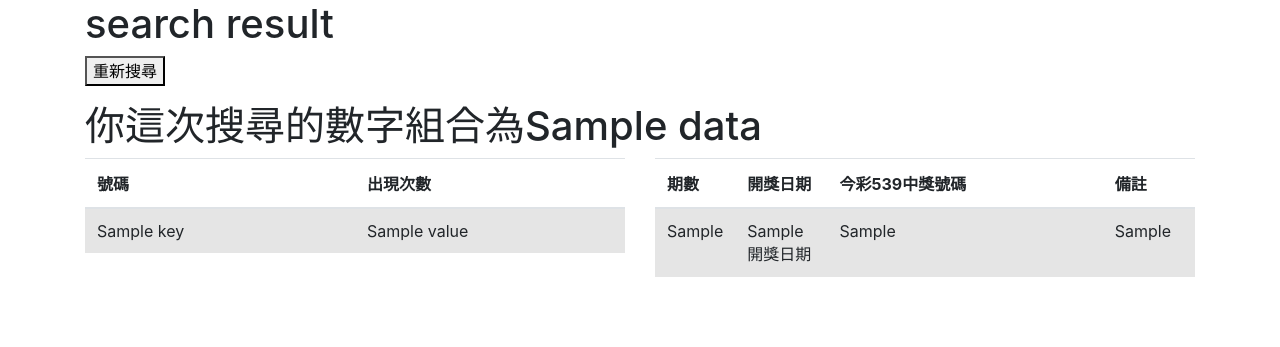
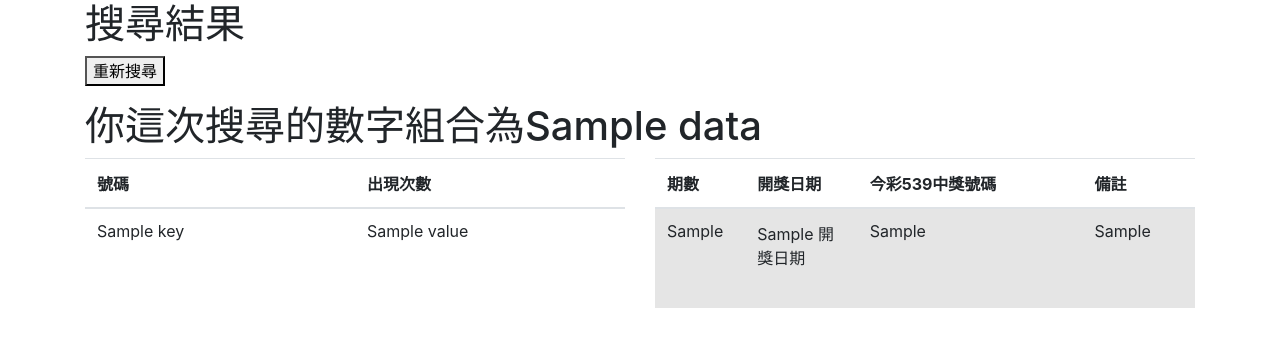
Before and after one commit to Xuan-7190/webcrawler_test, a Flask app: template templates/result.html in a window 1280 px wide. Shown: the top 347 px of the page. Run offline with Flask 2, Linux system fonts and the light colour scheme; the template is opened without the code that fills it: most values are stand-ins (such as "Sample title", 1, 10 or a date in 2020); some libraries are stand-ins or nearby versions.

Commit message:
update Hackmd 2 3 4 5

```diff
--- a/static/style.css
+++ b/static/style.css
@@ -1,30 +1,7 @@
-.table {
-    width:50%;
-    margin-bottom:1rem;
-    color:#212529;
-}
-
-.table__row:nth-child(odd) {
-    background-color: #e5e5e5;
-}
-
-.table__row:hover {
-    color:#212529;
-    background-color:rgba(0,0,0,.075);
-}
-
-.table__header {
-    text-align: left;
-}
-
-.table__body {
-    height: 100px;       /* Just for the demo          */
-    overflow-y: auto;    /* Trigger vertical scroll    */
-    overflow-x: hidden;  /* Hide the horizontal scroll */
-}
-
-.table__cell {
-    padding: 8px;
+.forms {
+    display: flex;
+    align-items: flex-start;
+    gap: 30px;
 }
 
 .tables {
@@ -33,8 +10,35 @@
     gap: 30px;
 }
 
-.forms {
-    display: flex;
-    align-items: flex-start;
-    gap: 30px;
+.table {
+    width:50%;
+    margin-bottom:1rem;
+    color:#212529;
 }
+
+.table__header {
+    text-align: left;
+}
+
+.table tbody {
+    height: 100px;       /* Just for the demo          */
+    overflow-y: scroll;    /* Trigger vertical scroll    */
+}
+
+.table1__row:hover {
+    color:#212529;
+    background-color:rgba(0,0,0,.075);
+}
+
+.table2__row:hover {
+    color:#212529;
+    background-color:rgba(0,0,0,.075);
+}
+
+.table2__row:nth-child(odd) {
+    background-color: #e5e5e5;
+}
+
+.table__cell {
+    padding: 8px;
+}
--- a/templates/result.html
+++ b/templates/result.html
@@ -2,7 +2,7 @@
 
 {% block content %}
 
-    <h1>search result</h1>
+    <h1>搜尋結果</h1>
     <form class="" action="/" method="get">
         <button type="submit">重新搜尋</button>
     </form>
@@ -14,7 +14,7 @@
                 <th style="width: 50px" class="table__cell">出現次數</th>
             </thead>
             {% for key, value in data[1].statistics_result.items() %}
-                <tr class="table__row">
+                <tr class="table1__row">
                     <td style="width: 50px" class="table__cell">{{key}}</td>
                     <td style="width: 50px" class="table__cell">{{value}}</td>
                 </tr>
@@ -24,16 +24,16 @@
             <thead class="table__header">
                 <th style="width: 50px" class="table__cell">期數</th>
                 <th style="width: 100px" class="table__cell">開獎日期</th>
-                <th style="width: 400px" class="table__cell">今彩539中獎號碼</th>
+                <th style="width: 200px" class="table__cell">今彩539中獎號碼</th>
                 <th style="width: 100px" class="table__cell">備註</th>
             </thead>
             <tbody>
                 {% for item in data[1].jdata %}
-                <tr class="table__row">
+                <tr class="table2__row">
                     <td style="width: 50px" class="table__cell">{{item['期數']}}</td>
                     <td style="width: 100px" class="table__cell">{{item['開獎日期']}}</td>
                     <!-- <td style="width: 400px" class="table__cell">{{item['今彩539中獎號碼']}}</td> -->
-                    <td style="width: 400px" class="table__cell">
+                    <td style="width: 200px" class="table__cell">
                         {% set string1 = item['今彩539中獎號碼'] | replace("[","") | replace("]","") | replace(" ", "") %}
                         {% set list1 = string1.split(',') %}
                         {% set list2 = [] %}
--- a/templates/search_result.html
+++ b/templates/search_result.html
@@ -2,7 +2,7 @@
 
 {% block content %}
 
-    <h1>search result</h1>
+    <h1>搜尋結果</h1>
     <form class="" action="/" method="get">
         <button type="submit">重新搜尋</button>
     </form>
@@ -11,7 +11,7 @@
         <thead class="table__header">
             <th style="width: 50px" class="table__cell">期數</th>
             <th style="width: 100px" class="table__cell">開獎日期</th>
-            <th style="width: 400px" class="table__cell">今彩539中獎號碼</th>
+            <th style="width: 200px" class="table__cell">今彩539中獎號碼</th>
             <th style="width: 100px" class="table__cell">備註</th>
         </thead>
         <tbody class="table__body">
@@ -20,7 +20,7 @@
                 <td style="width: 50px" class="table__cell">{{item['期數']}}</td>
                 <td style="width: 100px" class="table__cell">{{item['開獎日期']}}</td>
                 <!-- <td style="width: 400px" class="table__cell">{{item['今彩539中獎號碼']}}</td> -->
-                <td style="width: 400px" class="table__cell">
+                <td style="width: 200px" class="table__cell">
                     {% set string1 = item['今彩539中獎號碼'] | replace("[","") | replace("]","") | replace(" ", "") %}
                     {% set list1 = string1.split(',') %}
                     {% set list2 = [] %}
```
Also changed, not shown: templates/index.html (+7 -6 lines), test.py (deleted, +0 -38 lines).
